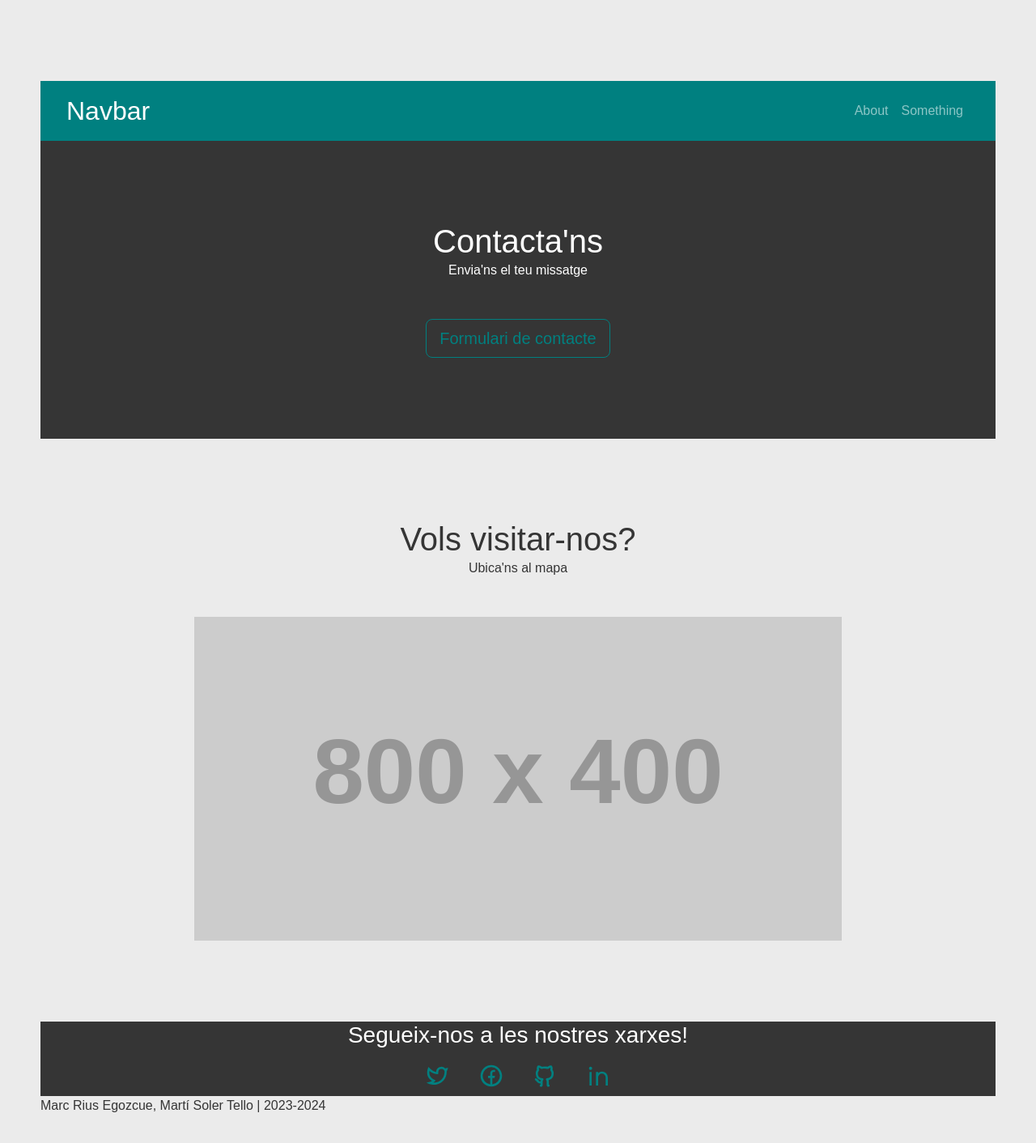
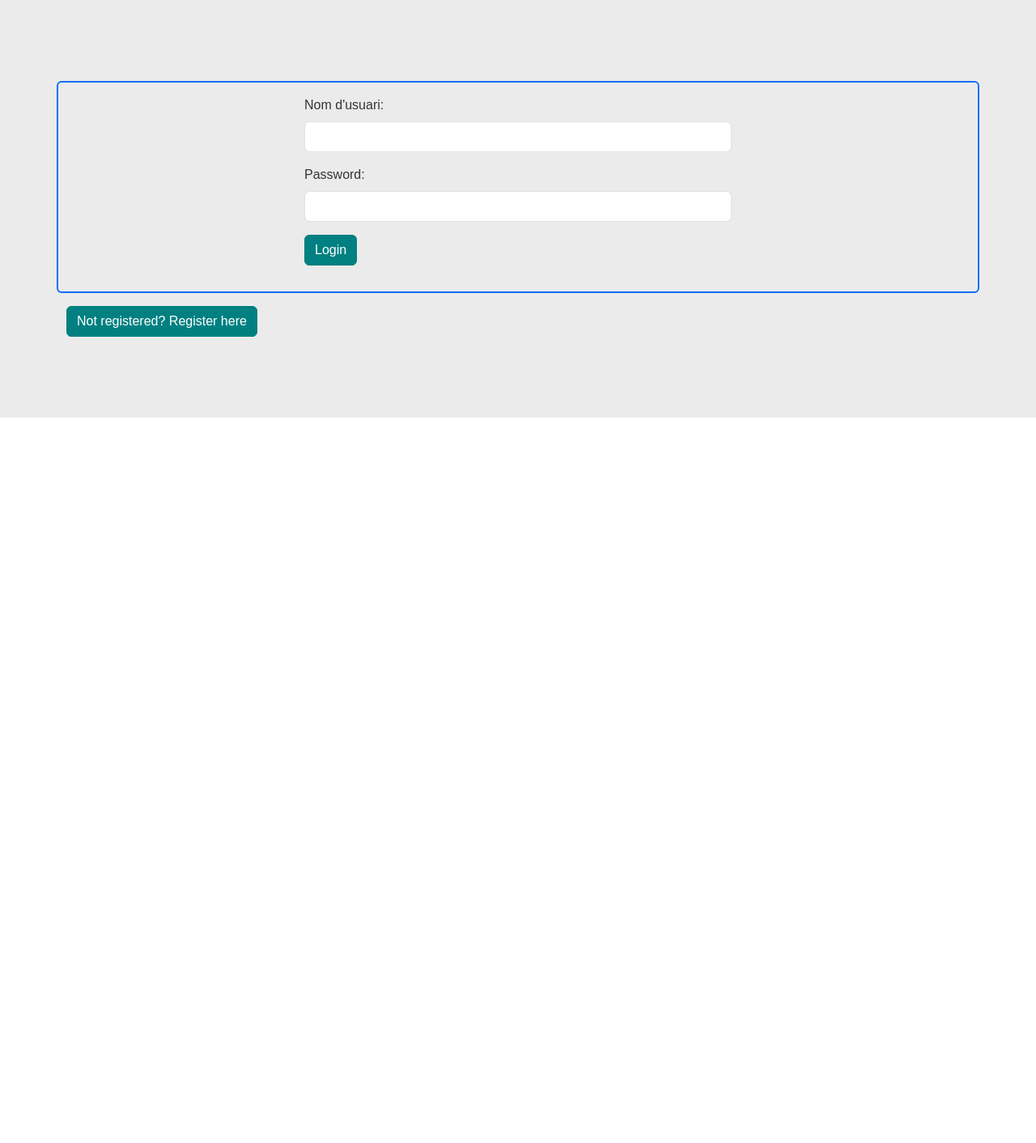
Before and after one commit to mriuse/react-m06-equip-06-2, a React (Vite) app in the folder reactprj/: page / in a window 1280 px wide. Shown: the top 1412 px of the page at 81% size. After the commit the page ends 800 px from the top, so only its background shows below. Built offline with nearby package versions, Linux system fonts and the light colour scheme; a web font is replaced by a local one.

Commit message:
Login finished

```diff
--- a/reactprj/package.json
+++ b/reactprj/package.json
@@ -14,7 +14,8 @@
     "react": "^18.2.0",
     "react-bootstrap": "^2.9.1",
     "react-dom": "^18.2.0",
-    "react-icons": "^4.12.0"
+    "react-icons": "^4.12.0",
+    "react-router-dom": "^6.21.0"
   },
   "devDependencies": {
     "@types/react": "^18.2.37",
--- a/reactprj/src/App.jsx
+++ b/reactprj/src/App.jsx
@@ -9,11 +9,10 @@ import Header from './partials/Header';
 import Footer from './partials/Footer';
 
 function App() {
-  let [authToken, setAuthToken] = useState("a");
+  let [authToken, setAuthToken] = useState("");
   return (
     <>
       <div className="body-custom">
-        <div className="section-light">
         <UserContext.Provider value={{ authToken, setAuthToken }}>
           {authToken ? (
             <>
@@ -26,7 +25,6 @@ function App() {
           )}
         </UserContext.Provider>
       </div>
-      </div>
     </>
   )
 }
--- a/reactprj/src/auth/Login.jsx
+++ b/reactprj/src/auth/Login.jsx
@@ -1,10 +1,13 @@
-import { useState } from 'react';
+import { useState, useContext } from 'react';
 import { Form, Button, Row, Col } from 'react-bootstrap';
+import { UserContext } from '../userContext';
 
 const Login = ({ toggleLogin }) => {
   let [name, setName] = useState("");
   let [password, setPassword] = useState("");
   let [error, setError] = useState({});
+
+  const { setAuthToken } = useContext(UserContext);
 
   let users = JSON.parse(localStorage.getItem("users")) || [];
 
@@ -15,6 +18,7 @@ const Login = ({ toggleLogin }) => {
     );
 
     if(checkUser){
+      setAuthToken(name);
       console.log("User login: " + name)
     }else{
       setError({ message: "Invalid login credentials!" });
--- a/reactprj/src/auth/LoginRegister.jsx
+++ b/reactprj/src/auth/LoginRegister.jsx
@@ -7,9 +7,11 @@ const LoginRegister = () => {
   let [login, toggleLogin] = useState(true);
   return (
     <>
-      <Container>
-        {login ? <Login toggleLogin={() => toggleLogin(!login)} /> : <Register toggleLogin={() => toggleLogin(!login)} />}
-      </Container>
+      <div className="section-light">
+        <Container>
+          {login ? <Login toggleLogin={() => toggleLogin(!login)} /> : <Register toggleLogin={() => toggleLogin(!login)} />}
+        </Container>
+      </div>
     </>
   );
 }
--- a/reactprj/src/pages/About.jsx
+++ b/reactprj/src/pages/About.jsx
@@ -37,7 +37,7 @@ export default function App() {
       <div className="section-links">
         <Container className="d-flex justify-content-center align-items-center h-100">
           <Row className="d-flex flex-column align-items-center text-center">
-            <Col classname="w-100">
+            <Col className="w-100">
               <h3>Segueix-nos a les nostres xarxes!</h3>
             </Col>
             <Col className="w-100 justify-content-between">
```
Also changed, not shown: 1 other file (tests, documents, lock files or other folders). Lines whose indentation alone changed are shown as unchanged.
